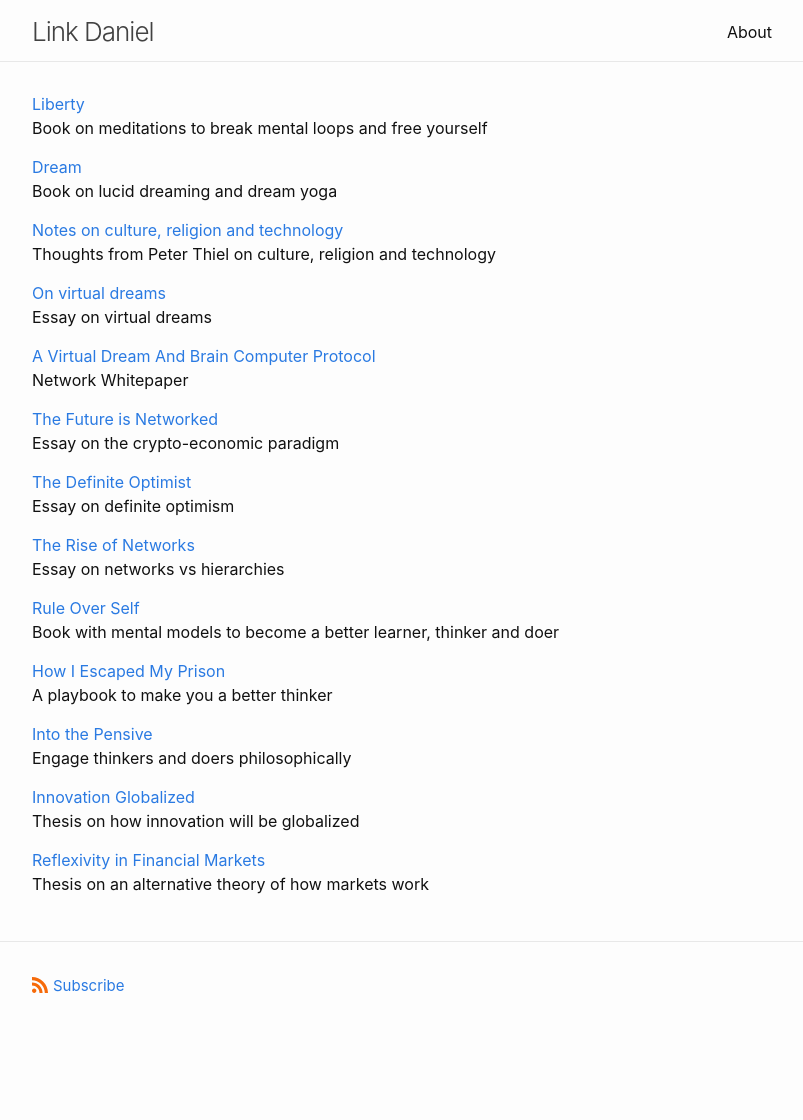
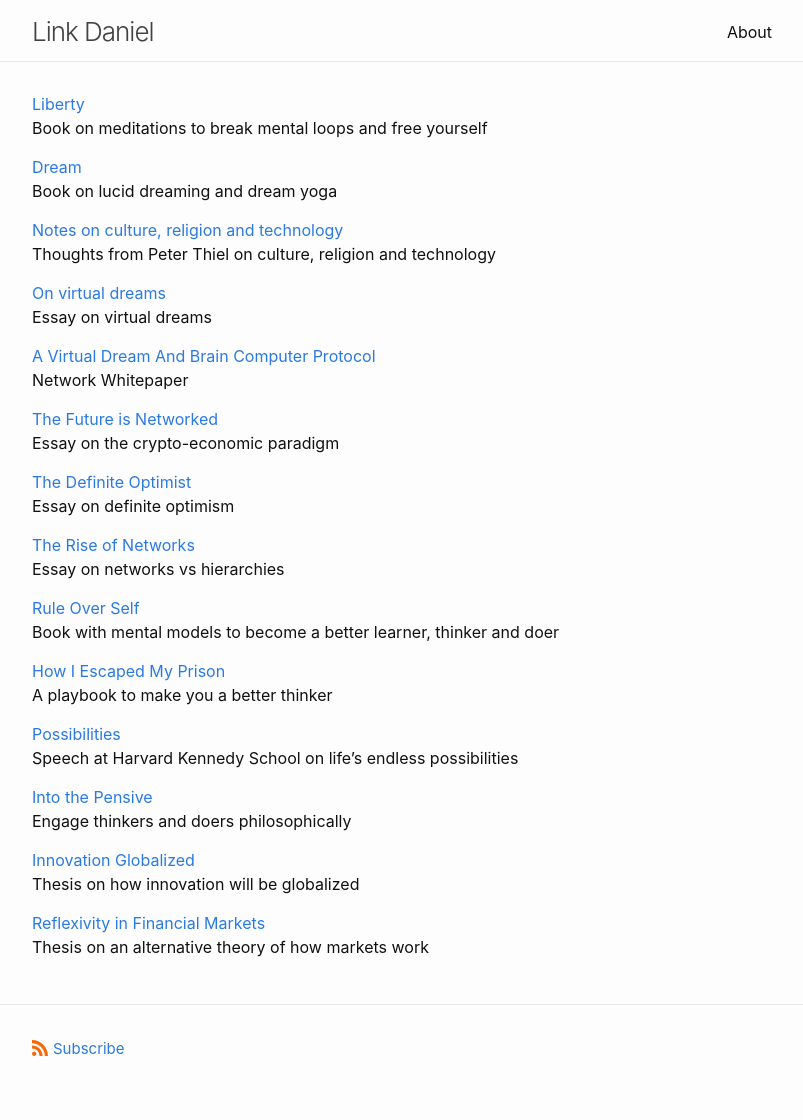
Before and after one commit to link-daniel/link.github.io, a Jekyll site: the page built from index.md, in a window 1280 px wide. Shown: the whole page, without its empty margins (238-1041 px from the left). Built offline with Jekyll 4.4.1, drawn with Linux system fonts in a browser that asks for light colours; before the commit the page ends 1057 px from its top, so only the background shows below that.

Commit message:
Update index.md

```diff
--- a/index.md
+++ b/index.md
@@ -49,6 +49,10 @@ Book with mental models to become a better learner, thinker and doer
 <br>
 A playbook to make you a better thinker
 
+[Possibilities](https://link.com.de/possibilities)
+<br>
+Speech at Harvard Kennedy School on life's endless possibilities
+
 [Into the Pensive](https://link.com.de/pensive)
 <br>
 Engage thinkers and doers philosophically
```
